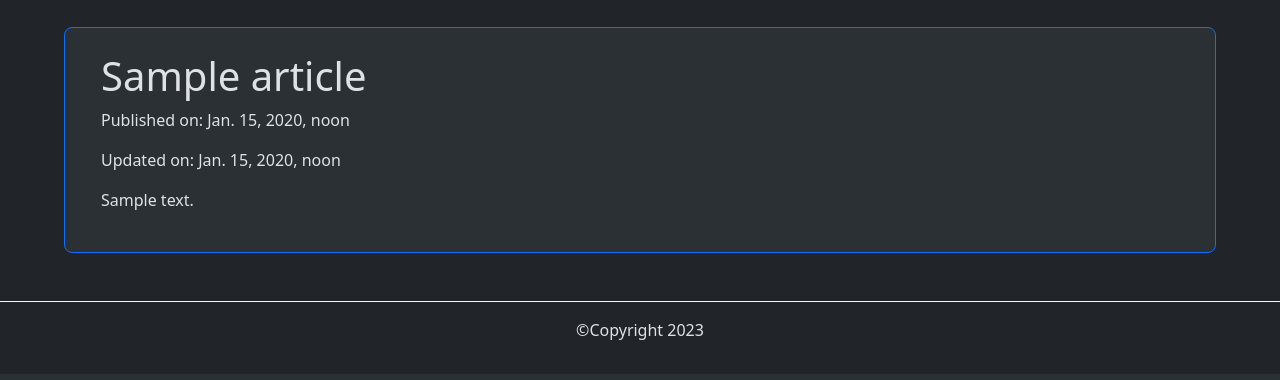
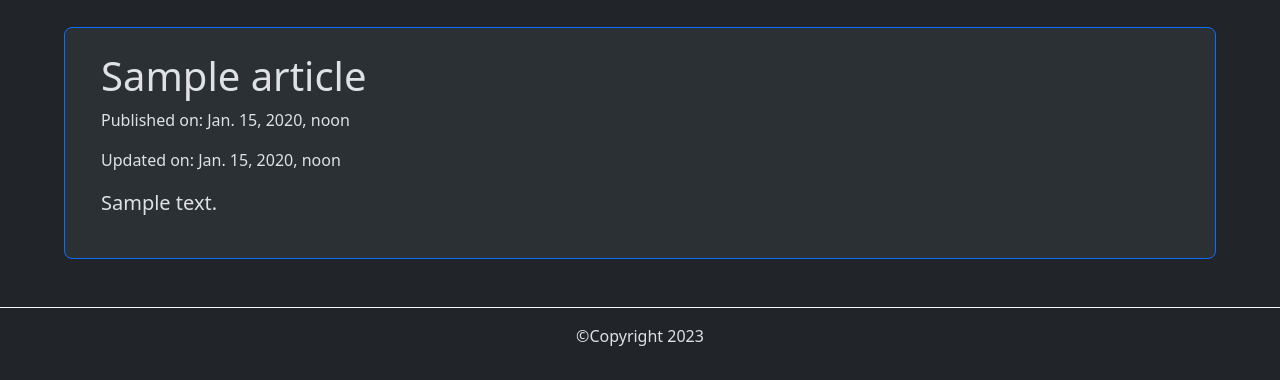
Before and after one commit to KatePril/FirstShopDjango, a Django app: page /blog/1/ in a window 1280 px wide. Shown: the part 641-1021 px from the top of the page. Before the commit the page ends 981 px from the top, so only its background shows below. Run offline with Django 4.2, Linux system fonts and the light colour scheme; tables that the repository leaves empty hold one stand-in row (values such as "Sample post"); some libraries are stand-ins or nearby versions.

Commit message:
Add article sort

```diff
--- a/blog/templates/blog/details.html
+++ b/blog/templates/blog/details.html
@@ -6,5 +6,5 @@
     <h1>{{article.title}}</h1>
     <p>Published on: {{article.created_at}}</p>
     <p>Updated on: {{article.updated_at}}</p>
-    <p>{{article.text}}</p>
+    <p class="lead">{{article.text}}</p>
 {% endblock %}
--- a/blog/views.py
+++ b/blog/views.py
@@ -3,7 +3,7 @@ from django.shortcuts import render, get_object_or_404
 from blog.models import Article
 # Create your views here.
 def blog(request):
-    articles = Article.objects.all()
+    articles = sorted(Article.objects.all(), key=lambda article: article.updated_at, reverse=True)
     return render(request, 'blog/articles.html', {'articles': articles})
 
 def details(request, id):
```
